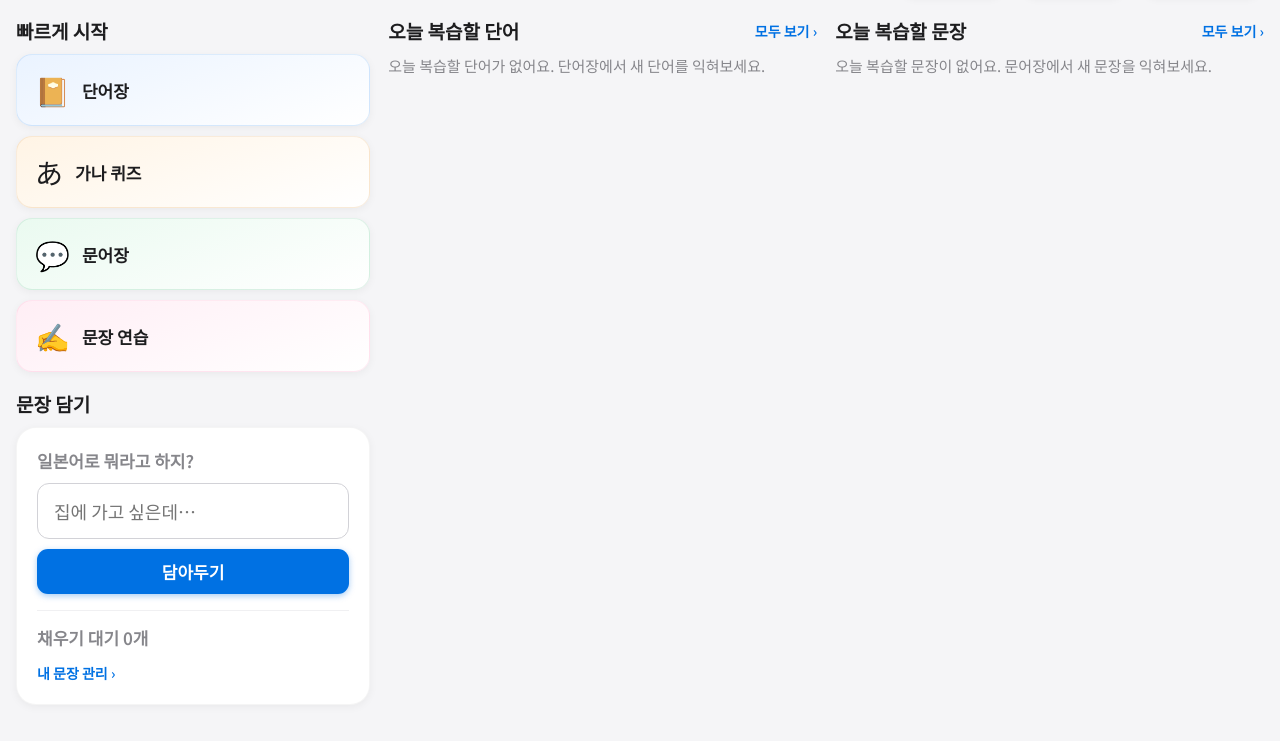
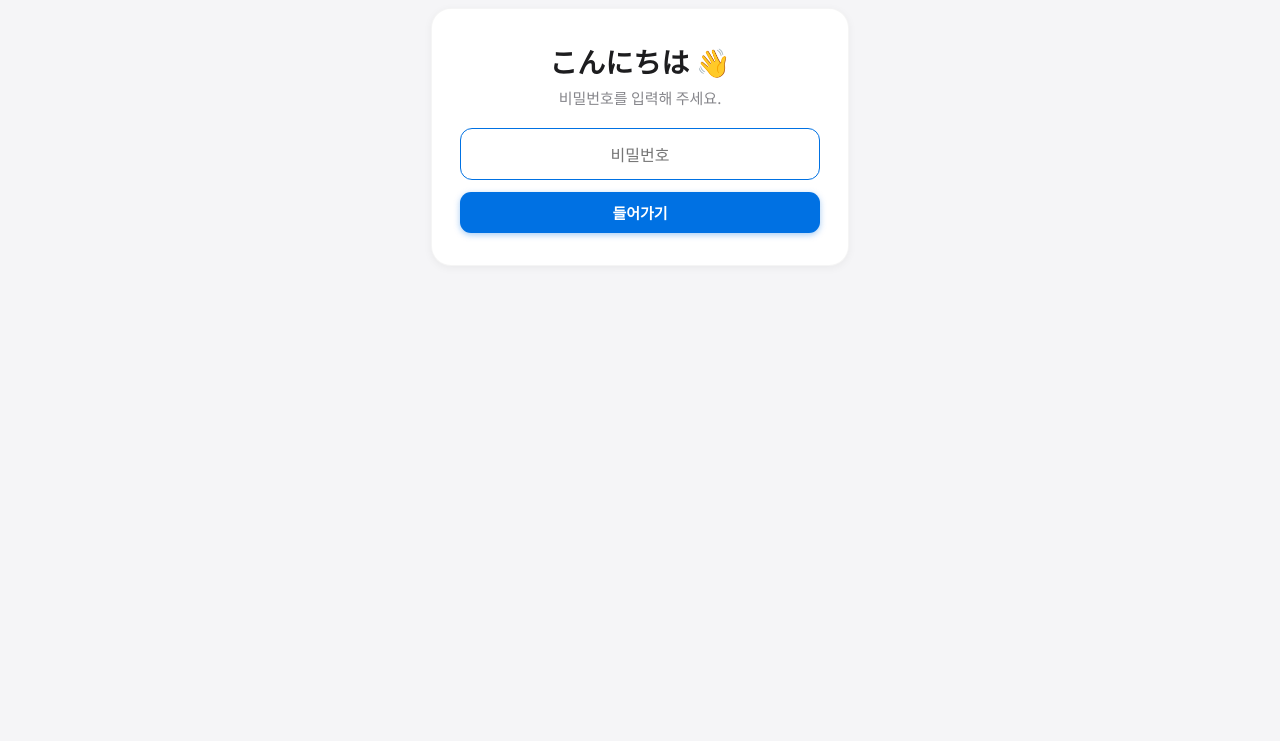
Before and after one commit to qkqhsm1/StudyLanguage, a website built with Vite: page index.html in a window 1280 px wide. Shown: the part 159-900 px from the top of the page. After the commit the page ends 800 px from the top, so only its background shows below. Built offline with nearby package versions, Linux system fonts and the light colour scheme.

Commit message:
feat: put a password screen in front of the site
Asked for so a stranger who stumbles on the URL turns around. Deliberately NOT
presented as security: GitHub Pages is static hosting, so the check runs in the
browser and the repo is public — anyone determined can read the hash and bypass
it. gate.ts says so at the top rather than implying a lock that isn't there.

Stores only a SHA-256 of the password, so the build carries no plaintext
(verified against dist). Unlocking is remembered in localStorage so it's asked
once per browser, not once per visit. Every route is gated, so deep links like
#/home don't slip past.

```diff
--- /dev/null
+++ b/src/gate.ts
@@ -0,0 +1,88 @@
+/**
+ * 사이트 앞에 두는 간단한 비밀번호 화면.
+ *
+ * 분명히 해둘 것: 이건 **보안이 아니다.** GitHub Pages는 정적 호스팅이라 서버에서
+ * 인증할 방법이 없고, 검사는 전부 브라우저에서 일어난다. 저장소도 public이라
+ * 마음먹은 사람은 해시를 보고 우회할 수 있다. 목적은 오직 "주소를 우연히 연 사람이
+ * 그냥 되돌아가게" 하는 것 — 진짜 잠금이 필요하면 서버가 있는 호스팅으로 옮겨야 한다.
+ *
+ * 비밀번호를 코드에 평문으로 두지는 않는다. 소스를 슥 훑어서 바로 보이지는 않도록
+ * SHA-256 해시만 담아둔다(위 한계는 그대로).
+ */
+const PASSWORD_HASH = '81baaad9354fb971d3863ffa6f68652c36c0908d37eac3298d21640e76cb6c65';
+const UNLOCKED_KEY = 'site-unlocked';
+
+async function sha256Hex(text: string): Promise<string> {
+  const bytes = new TextEncoder().encode(text);
+  const digest = await crypto.subtle.digest('SHA-256', bytes);
+  return Array.from(new Uint8Array(digest))
+    .map((b) => b.toString(16).padStart(2, '0'))
+    .join('');
+}
+
+export async function checkPassword(password: string): Promise<boolean> {
+  return (await sha256Hex(password)) === PASSWORD_HASH;
+}
+
+/** 한 번 풀면 이 브라우저에서는 계속 열린 상태로 둔다 — 매번 치게 하면 못 쓴다. */
+export function isUnlocked(): boolean {
+  return localStorage.getItem(UNLOCKED_KEY) === 'yes';
+}
+
+export function markUnlocked(): void {
+  localStorage.setItem(UNLOCKED_KEY, 'yes');
+}
+
+/** 비밀번호 화면. 맞히면 `onUnlock()`을 호출한다. */
+export function renderGate(onUnlock: () => void): HTMLElement {
+  const container = document.createElement('div');
+  container.className = 'gate';
+
+  const box = document.createElement('form');
+  box.className = 'gate-box card';
+
+  const title = document.createElement('div');
+  title.className = 'gate-title';
+  title.textContent = 'こんにちは 👋';
+  box.appendChild(title);
+
+  const subtitle = document.createElement('div');
+  subtitle.className = 'gate-subtitle';
+  subtitle.textContent = '비밀번호를 입력해 주세요.';
+  box.appendChild(subtitle);
+
+  const input = document.createElement('input');
+  input.type = 'password';
+  input.className = 'gate-input';
+  input.placeholder = '비밀번호';
+  input.autofocus = true;
+  box.appendChild(input);
+
+  const submit = document.createElement('button');
+  submit.type = 'submit';
+  submit.className = 'gate-submit btn btn-primary';
+  submit.textContent = '들어가기';
+  box.appendChild(submit);
+
+  const error = document.createElement('div');
+  error.className = 'gate-error hidden';
+  error.textContent = '비밀번호가 맞지 않아요.';
+  box.appendChild(error);
+
+  box.addEventListener('submit', (event) => {
+    event.preventDefault();
+    void checkPassword(input.value).then((ok) => {
+      if (ok) {
+        markUnlocked();
+        onUnlock();
+      } else {
+        error.classList.remove('hidden');
+        input.value = '';
+        input.focus();
+      }
+    });
+  });
+
+  container.appendChild(box);
+  return container;
+}
--- a/src/main.ts
+++ b/src/main.ts
@@ -1,6 +1,7 @@
 import { renderVocabHome } from './vocab/vocab-view';
 import { renderKanaQuizView } from './kana-quiz/kana-quiz-view';
 import { renderKanaChartView } from './kana-quiz/kana-chart-view';
+import { isUnlocked, renderGate } from './gate';
 import { renderSentenceBookHome } from './sentence-book/sentence-view';
 import { renderInterpretPractice } from './practice/interpret-view';
 import { renderComposePractice } from './practice/compose-view';
@@ -52,8 +53,16 @@ function renderPracticePicker(): HTMLElement {
 }
 
 function route(): void {
+  app.innerHTML = '';
+
+  // 잠겨 있으면 어떤 주소로 들어와도 비밀번호 화면부터. (진짜 보안은 아니다 —
+  // gate.ts의 설명 참고. 우연히 들어온 사람을 돌려보내는 용도.)
+  if (!isUnlocked()) {
+    app.appendChild(renderGate(route));
+    return;
+  }
+
   const hash = window.location.hash || '#/home';
-  app.innerHTML = '';
 
   let view: HTMLElement;
   if (hash === '#/home') {
--- a/src/style.css
+++ b/src/style.css
@@ -121,6 +121,62 @@ nav a {
 
 .hidden {
   display: none;
+}
+
+/* 비밀번호 화면 — 화면 가운데 한 장. */
+.gate {
+  display: flex;
+  align-items: center;
+  justify-content: center;
+  min-height: 70vh;
+}
+
+.gate-box {
+  width: 100%;
+  max-width: 360px;
+  text-align: center;
+  padding: 32px 28px;
+}
+
+.gate-title {
+  font-size: 28px;
+  font-weight: 700;
+  color: var(--text);
+}
+
+.gate-subtitle {
+  font-size: 15px;
+  color: var(--text-secondary);
+  margin-top: 6px;
+  margin-bottom: 20px;
+}
+
+.gate-input {
+  width: 100%;
+  box-sizing: border-box;
+  border: 1.5px solid #d2d2d7;
+  border-radius: 12px;
+  padding: 13px 15px;
+  font-size: 16px;
+  font-family: inherit;
+  text-align: center;
+  outline: none;
+}
+
+.gate-input:focus {
+  border-color: var(--accent);
+}
+
+.gate-submit {
+  width: 100%;
+  margin-top: 12px;
+}
+
+.gate-error {
+  margin-top: 12px;
+  font-size: 14px;
+  font-weight: 600;
+  color: var(--danger-text);
 }
 
 .word-card-top {
```
Also changed, not shown: src/gate.test.ts (added, +64 -0 lines).
